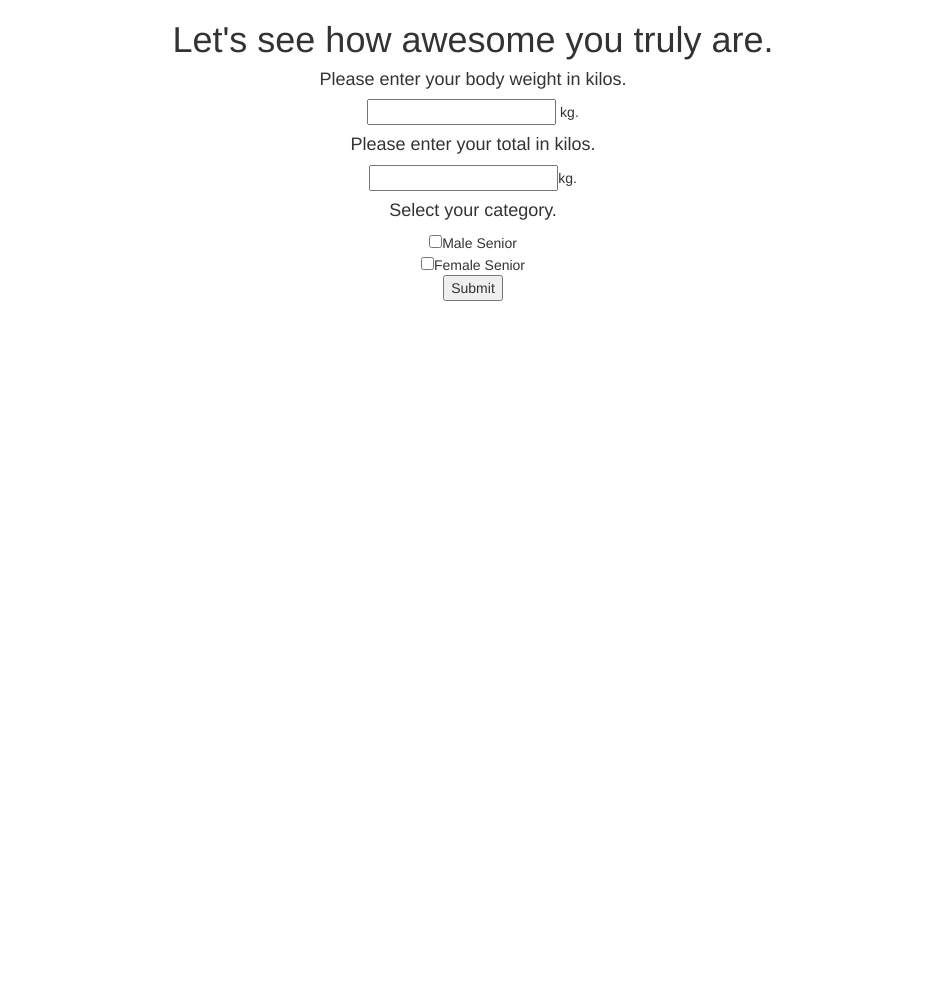
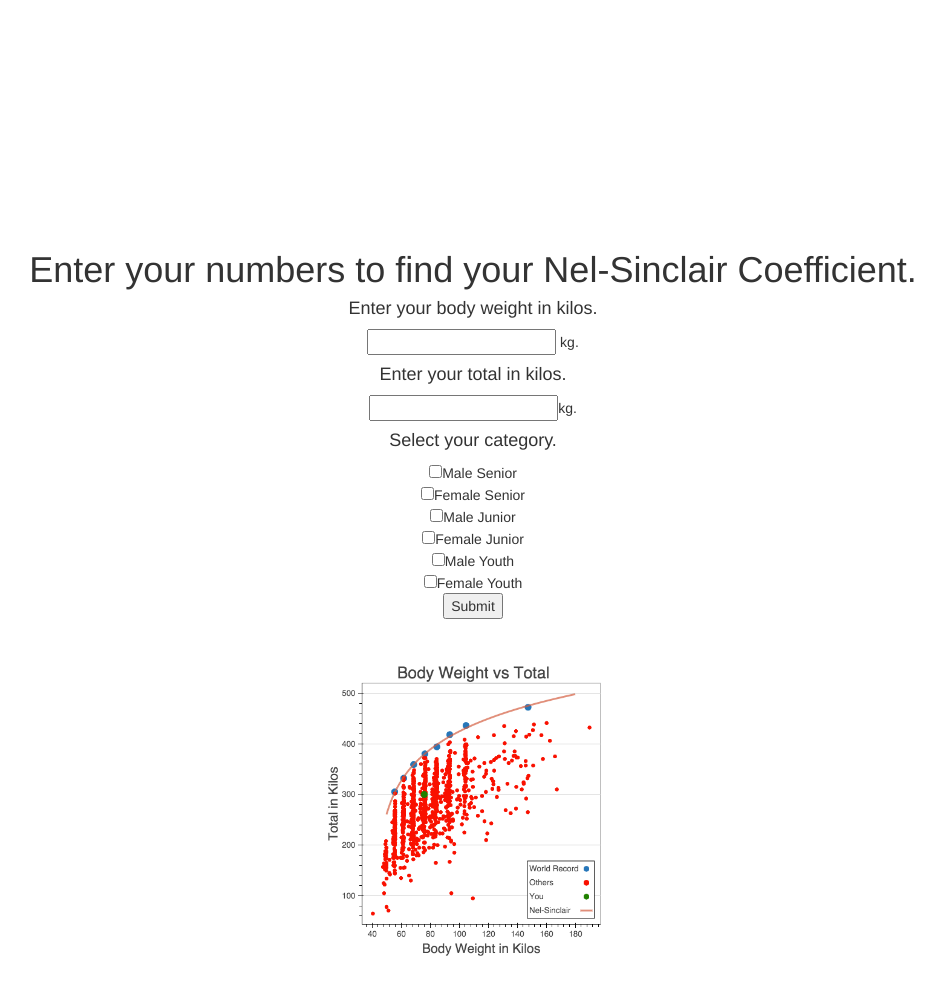
Before and after one commit to nelabdiel/nel-sinclair, a Flask app: page /index in a window 1280 px wide. Shown: the whole page, without its empty margins (167-1112 px from the left). Before the commit the page ends 301 px from the top, so only its background shows below. Run offline with Flask 2, Linux system fonts and the light colour scheme; parts of the project's set-up code (start-up, migrations or seed data) failed here and were passed over; some libraries are stand-ins or nearby versions.

Commit message:
working app on Heroku now

```diff
--- a/nel-sinclair.py
+++ b/nel-sinclair.py
@@ -1,23 +1,28 @@
 #In this notebook I'm using the current world records as a base for our formula.
-import os
 from flask import Flask, render_template, request, redirect
-from bokeh.embed import components
-from bokeh.plotting import figure
-from bokeh.util.string import encode_utf8
 import requests
 from bs4 import BeautifulSoup
 import math
 import numpy as np
+from bokeh.embed import components
+from bokeh.plotting import figure
+from bokeh.util.string import encode_utf8
+
 
 app = Flask(__name__)
 
 app.vars = {}
 
 
+
 #Index page
 @app.route('/')
 def main():
     return redirect('/index')
+
+#@app.route('/landing')
+#def landing_page():
+    #return render_template('landing.html')
 
 #Error page
 @app.route('/error-page')
@@ -76,8 +81,14 @@
     b = 41.357074003999998
     c = 0.0060825625000000003
     d = 512.45085465119996
+
+    def approx(x):
+        return a*np.log(c*(x-b))+d
+
+    NS = round(approx(userbw)-usertotal, 2)
+
+
     x = np.linspace(50, 180, 1000)
-    approx= a*np.log(c*(x-b))+d
 
     #This years top
     r = requests.get("http://www.iwf.net/results/ranking-list/?ranking_year=2015&ranking_agegroup=Senior&ranking_gender=M&ranking_category=all&ranking_lifter=all&x=18&y=10")
@@ -103,12 +114,13 @@
     p.circle(bw, total, size=10, legend= "World Record")
     p.circle(webbw, webtotal, size=5, color = "red", legend="Others")
     p.circle(userbw, usertotal, size=10, color = "green", legend="You")
-    p.line(x, approx, line_color="#D95B43", line_width=3, alpha=0.7, legend="Nel-Sinclair")
+    p.line(x, approx(x), line_color="#D95B43", line_width=3, alpha=0.7, legend="Nel-Sinclair")
 
     p.title = "Body Weight vs Total"
+
     p.xaxis.axis_label="Body Weight in Kilos"
     p.yaxis.axis_label="Total in Kilos"
-    p.legend.orientation = "top_left"
+    p.legend.orientation = "bottom_right"
 
 
 
@@ -118,7 +130,7 @@
     script, div = components(p)
     html = render_template(
         'results.html',
-        ts=ts,
+        NS=NS, ts=ts,
         plot_script=script, plot_div=div #, plot_resources=plot_resources
     )
     return encode_utf8(html)
--- a/templates/index.html
+++ b/templates/index.html
@@ -10,21 +10,36 @@
 	</head>
 
     <body>
+
+        <center>
+        <h1><font color="white">The Nel-Sinclair Coefficient</font></h1>
+
+
+        <p><font color="white"> The Sinclair total has been the standard for comparing two lifters and determined who was the best for more than 25 years. It does so by projecting how much would a lifter total if he or she were to move up to the heaviest weight class. To do this the Sinclair Formula uses the body and total of the current world record holder in the 105+ weight class.</font></p>
+
+
+        <p><font color="white"> We are now introducing the Nel-Sinclair Algorithm, which finds the best logarithmic curve that best describes the current eight world records. This simplifies the comparison among lifters by simply reducing it to a question of who is closest to the Nel-Sinclair Curve. Sinclair knew the relation between body and total followed a logarithmic curve, so the Nel-Sinclair formula uses that principle, but instead of using one record holder as a reference we use all eight. The Nel-Sinclair Coefficient is then a measure of how many kilos away you are from being the best in the world.</font></p>
+
+                <p><font color="white">We've developed a web app that allows you to see world records and the Nel Sinclair curve, as well as where would your numbers place you against the top thousand totals recorded in meets throughout the current year. So enter your numbers and see where you stand for yourself.</font></p>
+        </center>
+
+
 		<div class=page>
 
             <center>
-  			<h1>Let's see how awesome you truly are.</h1>
+
+  			<h1>Enter your numbers to find your Nel-Sinclair Coefficient.</h1>
   			<div class=metanav>
 
-    			<h4>Please enter your body weight in kilos.</h4>
+    			<h4>Enter your body weight in kilos.</h4>
 
     			<form id='input' method='post' action='index'>
 	  			<p>
 					<input type='text' name='userbw' /> kg.
 	  			</p>
-                <h4>Please enter your total in kilos.</h4>
+                <h4>Enter your total in kilos.</h4>
 
-    			<form id='input' method='post' action='index'>
+
 	  			<p>
 				<input type='text' name='usertotal' />kg.
 	  			</p>
@@ -34,9 +49,25 @@
 	  			<p>
 					<input type="checkbox" name='features' value='MaleSenior'>Male Senior<br>
 					<input type="checkbox" name='features' value='FemaleSenior'>Female Senior<br>
+                    <input type="checkbox" name='features' value='MaleJunior'>Male Junior<br>
+					<input type="checkbox" name='features' value='FemaleJunior'>Female Junior<br>
+                    <input type="checkbox" name='features' value='MaleYouth'>Male Youth<br>
+					<input type="checkbox" name='features' value='FemaleYouth'>Female Youth<br>
 	    			<input type="submit" value="Submit">
 	  			</p>
 				</form>
-                    </center>
+
+
   			</div>
+            </center>
 		</div>
+        <center>
+        <p><font color="white">Here's an example of how the web app looks like:</font></p>
+
+        <img src="../static/exgraph.jpg" width="300" height="300"/>
+        <br>
+        <br>
+        <br>
+        </center>
+	</body>
+</html>
--- a/templates/results.html
+++ b/templates/results.html
@@ -16,9 +16,13 @@
   </head>
   <body>
       <center>
-      <h1>Your Sinclair is {{ts}} </h1>
+      <h1>Your Nel-Sinclair Coefficient is {{NS}}. </h1>
+
+      <p><font color="white"><h3> The Nel-Sinclair Coefficient is a measure of how many kilos away you are from being the best lifter in the world. </h3></font><p>
 
       {{plot_div|indent(4)|safe }}
+
+      <h3>Your Sinclair Coefficient is {{ts}}. </h3>
 
       <h1><a href="/index">Back</a></h1>
       </center>
```
Also changed, not shown: requirements.txt (line endings or trailing spaces), 1 other file.
